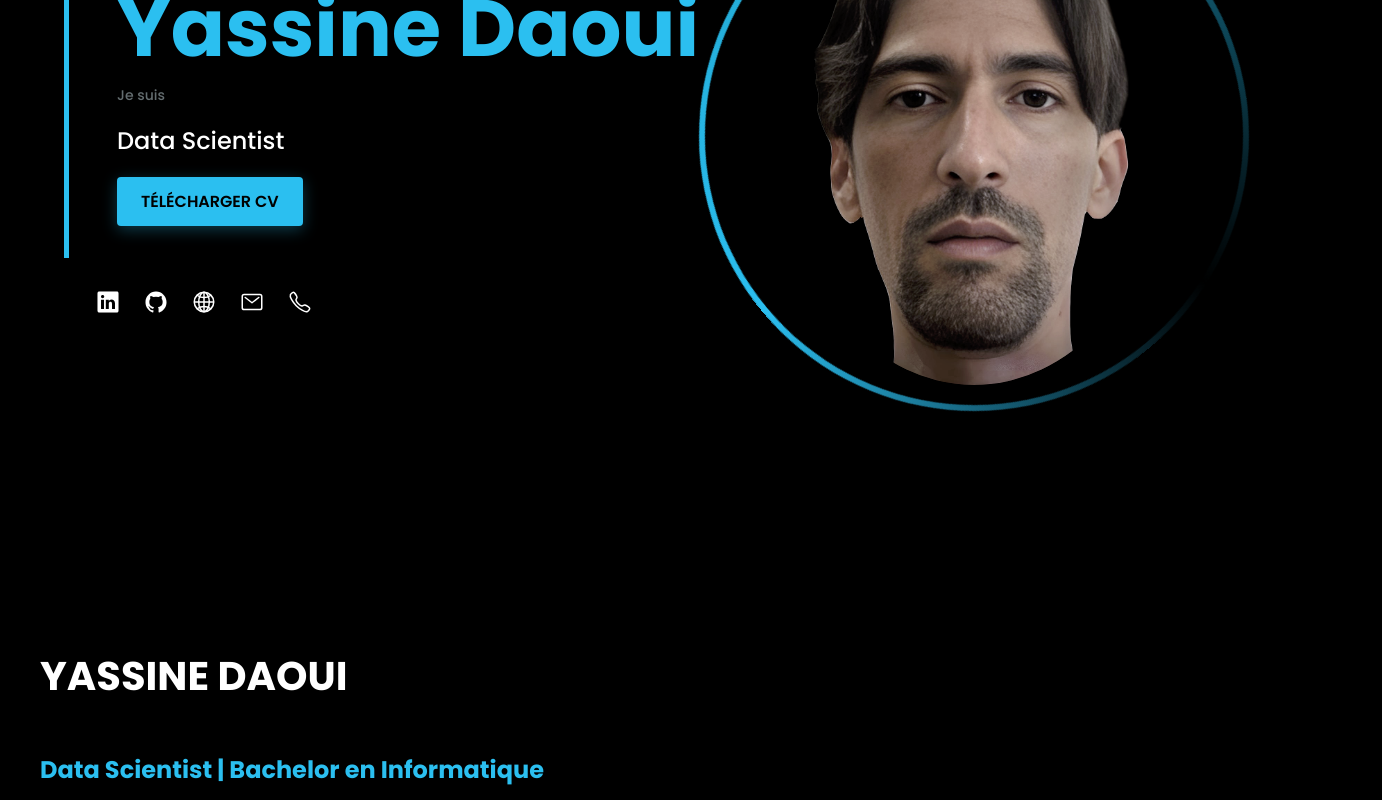
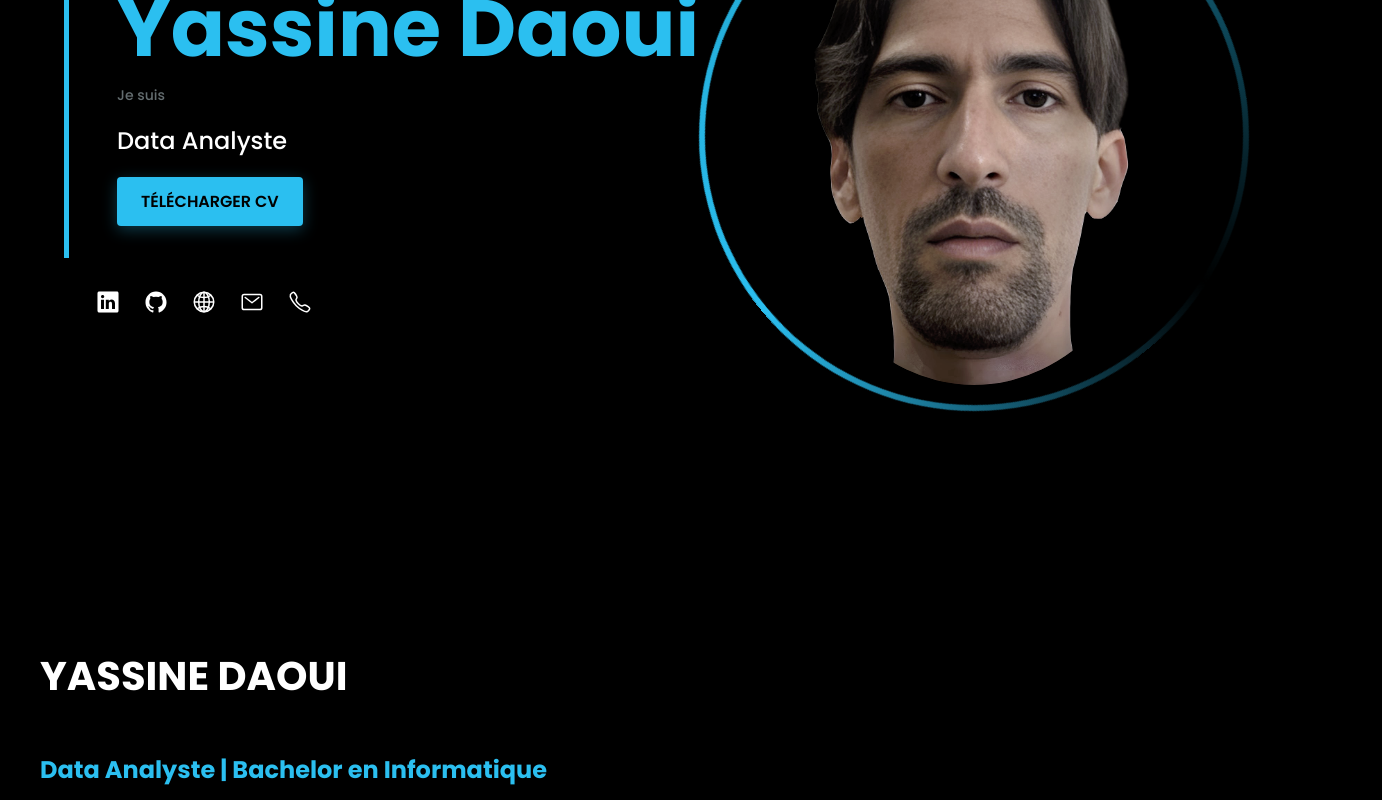
Before and after one commit to YDaoui/YDaoui.github.io, a plain HTML site: page index.html in a window 1280 px wide. Shown: the part 260-1060 px from the top of the page, 1382 px wide, since content can reach past the window. Drawn offline with nearby package versions, Linux system fonts and the light colour scheme.

```diff
--- a/index.html
+++ b/index.html
@@ -59,7 +59,7 @@
                 <span class="home__pressent anime-text">Bonjour, Je m'appelle</span>
                 <h1 class="home__title name-animation">Yassine Daoui</h1>
                 <span class="home__pressent anime-text">Je suis<br></span>
-                <span class="home__skill job-animation">Data Scientist</span>
+                <span class="home__skill job-animation">Data Analyste</span>
 
 
                 <div>
@@ -98,7 +98,7 @@
             <div class="bd-grid">
                <h4 class="section-title anime-text">YASSINE DAOUI</h4>
                 <div class="about__content">
-                    <h3>Data Scientist | Bachelor en Informatique</h3>
+                    <h3>Data Analyste | Bachelor en Informatique</h3>
 
                     <div class="about__description">
                     <p> J’ai commencé par un diplôme de deux ans en analyse et programmation. Un vrai tremplin pour décrocher mon premier poste chez <strong>Axa Services</strong> comme planificateur. C’est là que j’ai appris à traduire les besoins métiers en solutions concrètes et efficaces. </p> <p> Ensuite, j’ai poursuivi avec un <strong>DTS Gestion des Entreprises</strong>. Trois années à décortiquer les processus financiers et à optimiser les flux. Le déclic : comprendre qu’une donnée, sans vision business, reste inutile. </p> <p> Mon <strong>Bachelor en Informatique</strong> a complété le tout : machine learning, modélisation statistique et architecture data. La boîte à outils idéale pour passer de la théorie à la pratique. La preuve : chez <strong>AccorHôtels</strong>, <strong>Total Énergies</strong>, <strong>Glovo</strong> ou <strong>Bouygues Telecom</strong>, j’ai mis en place des pipelines fiables, modernisé des processus dépassés et déployé des solutions cloud réellement utiles. Quinze ans plus tard, mon approche reste la même : écrire du code qui apporte des réponses concrètes et créer des dashboards qui facilitent la décision. Toujours la technique au service du résultat. </p>
```
